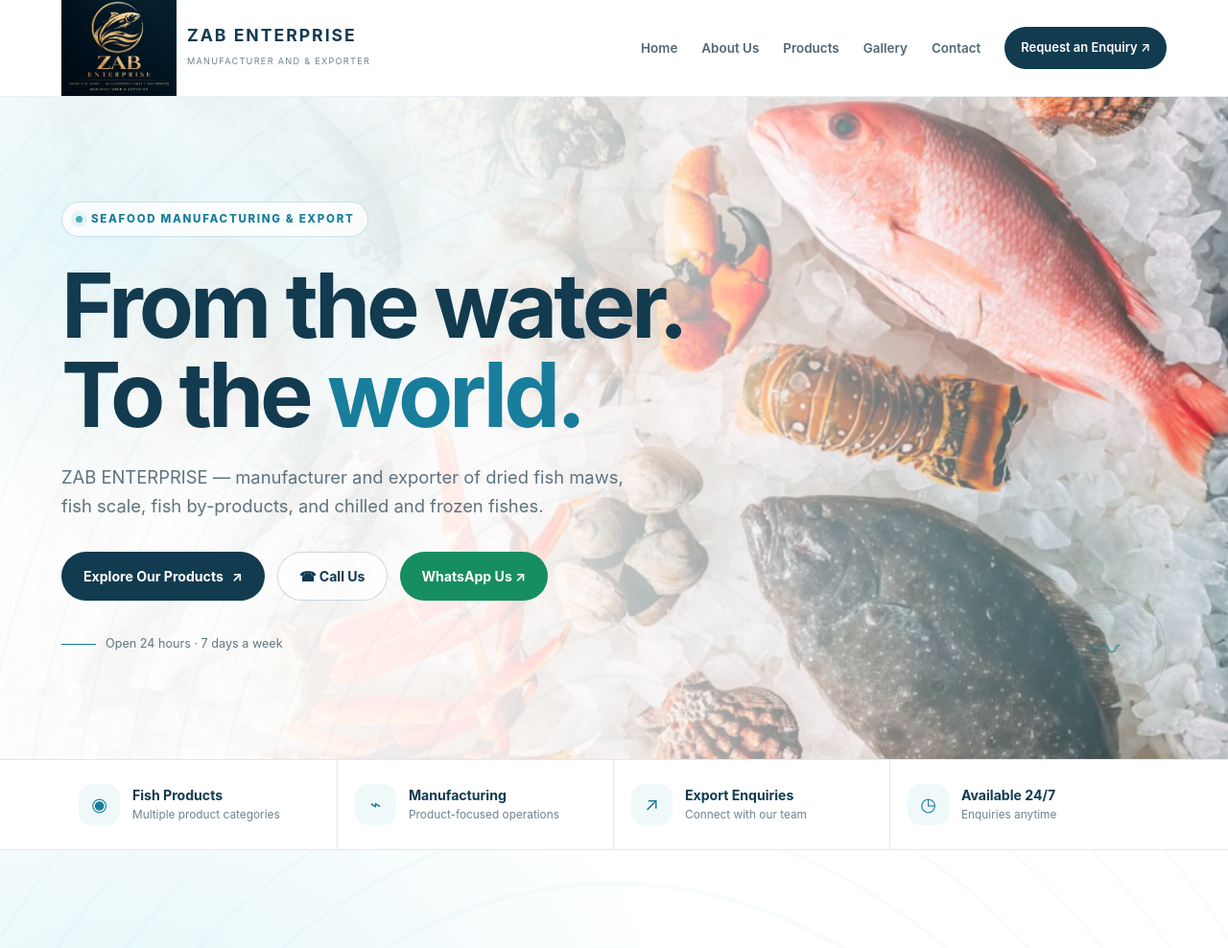
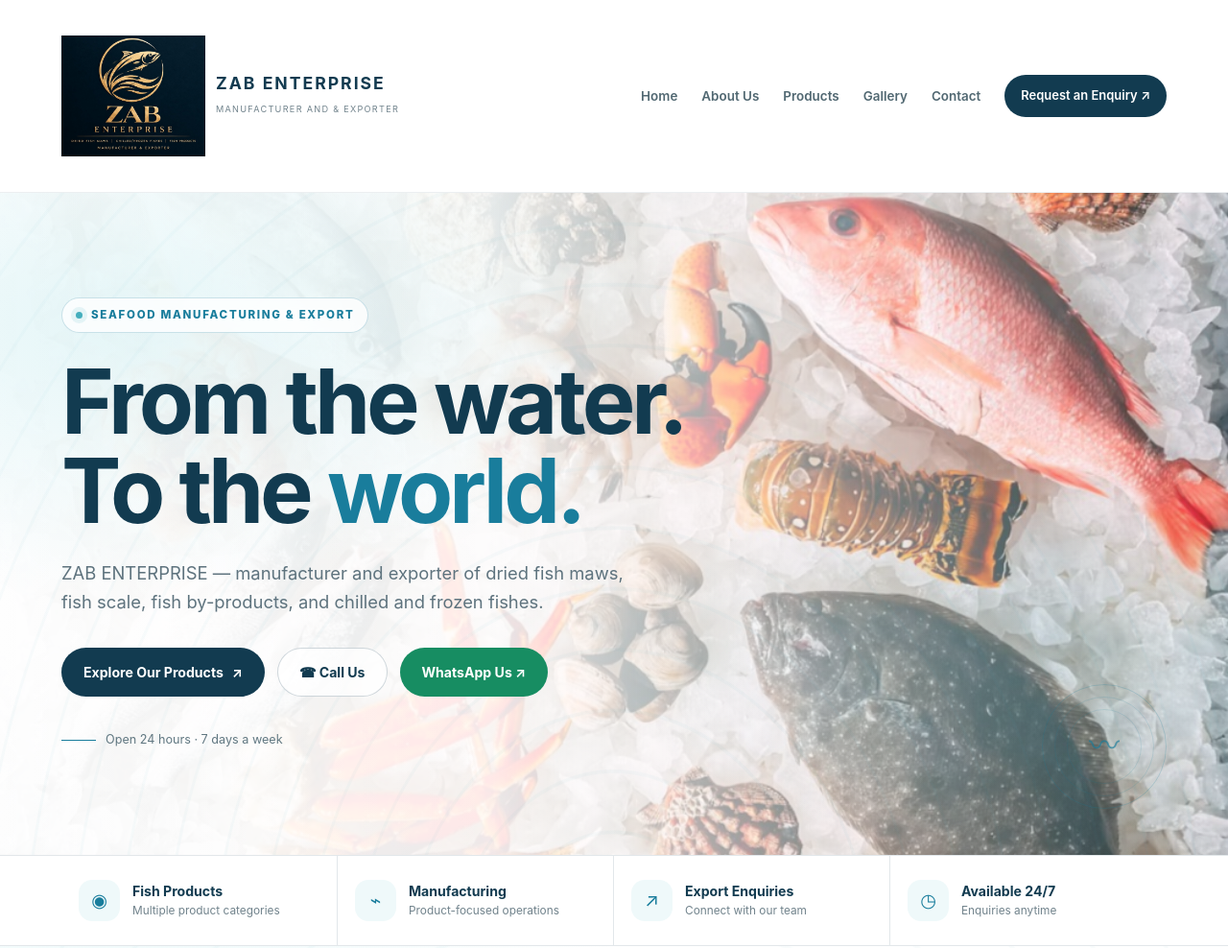
Before and after one commit to amranadam274/fishexport, a plain HTML site: page index.html in a window 1280 px wide. Shown: the top 988 px of the page at 96% size. Drawn offline with Linux system fonts and the light colour scheme.

Commit message:
Update index.html

```diff
--- a/index.html
+++ b/index.html
@@ -146,7 +146,7 @@
   justify-content:space-between;gap:22px
 }
 .brand{display:flex;align-items:center;gap:11px;flex-shrink:0}
-.brand img{width:120px;height:100px;object-fit:contain;mix-blend-mode:multiply}
+.brand img{width:150px;height:200px;object-fit:contain;mix-blend-mode:multiply}
 .brand-copy strong{
   display:block;color:var(--navy);font-size:1.1rem;
   letter-spacing:2px;line-height:1.25
```
